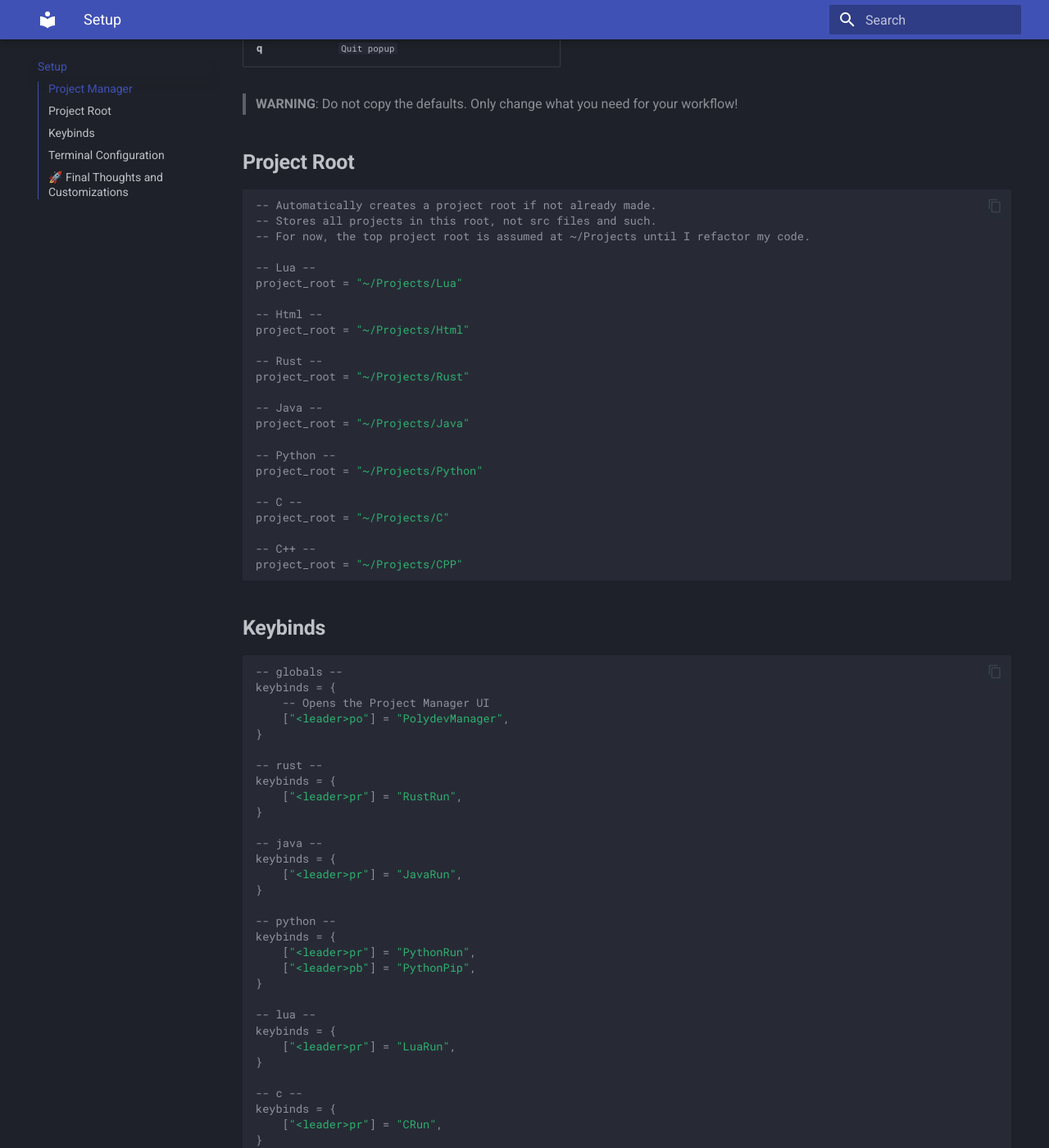
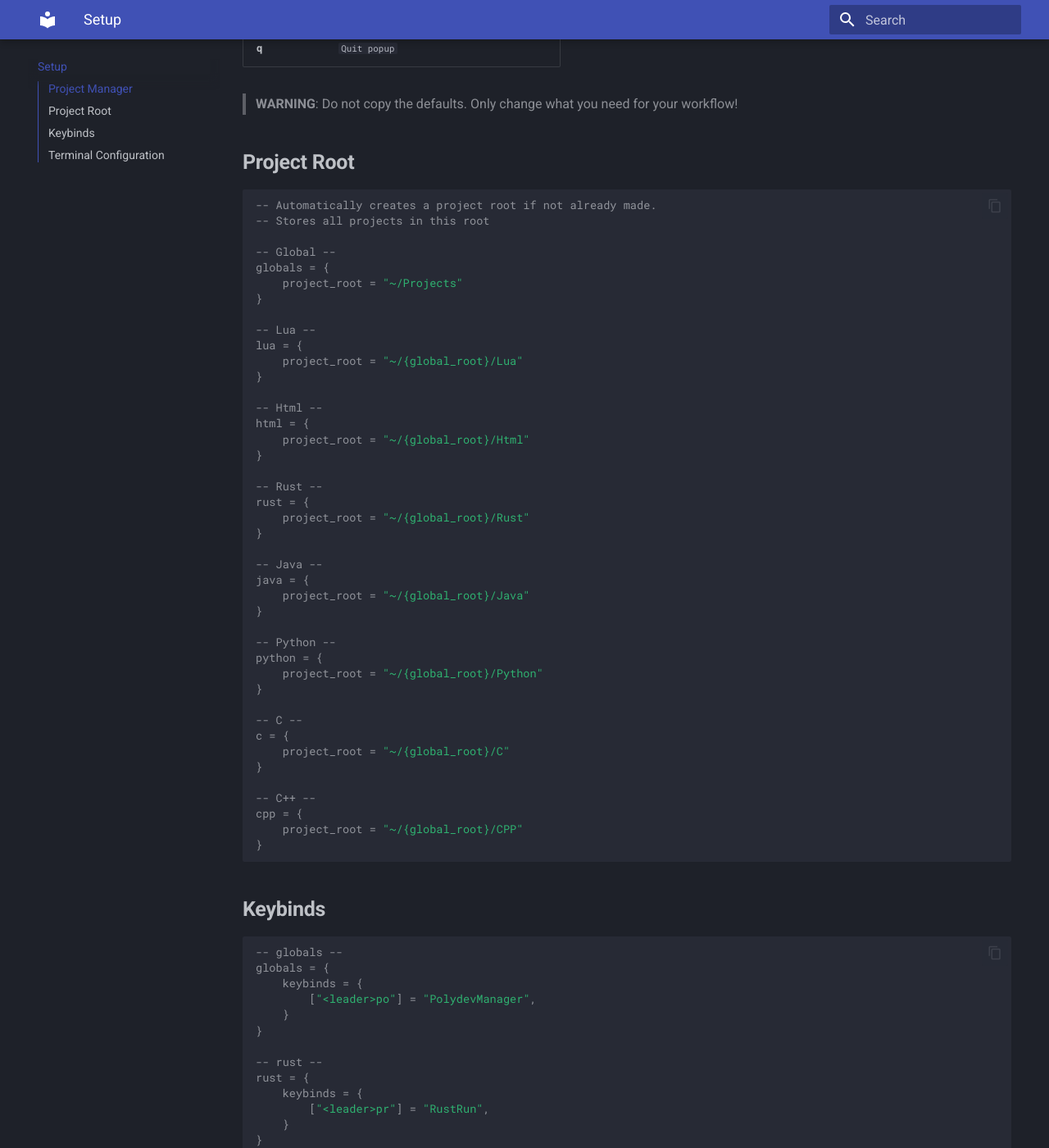
Before and after one commit to DarthMooMancer/Polydev, an MkDocs documentation site: the page built from docs/setup.md, in a window 1280 px wide and 1400 px high, scrolled down 739 px. Shown: the whole window at 82% size. Built offline with MkDocs 1.6.1 and Material for MkDocs 9.7.7, drawn with Linux system fonts in a browser that asks for light colours; some of the changed text lies outside the part shown.

Commit message:
docs: update to setup and installation
Removing redudancy in installation at the top. Changed setup to use
names for each setting for clarity for people who don't know what is
going on

````diff
--- a/docs/setup.md
+++ b/docs/setup.md
@@ -19,84 +19,109 @@
 ## **Project Root**
 ```lua
 -- Automatically creates a project root if not already made.
--- Stores all projects in this root, not src files and such.
--- For now, the top project root is assumed at ~/Projects until I refactor my code.
+-- Stores all projects in this root
+
+-- Global --
+globals = {
+    project_root = "~/Projects"
+}
 
 -- Lua --
-project_root = "~/Projects/Lua"
+lua = {
+    project_root = "~/{global_root}/Lua"
+}
 
 -- Html --
-project_root = "~/Projects/Html"
+html = {
+    project_root = "~/{global_root}/Html"
+}
 
 -- Rust --
-project_root = "~/Projects/Rust"
+rust = {
+    project_root = "~/{global_root}/Rust"
+}
 
 -- Java --
-project_root = "~/Projects/Java"
+java = {
+    project_root = "~/{global_root}/Java"
+}
 
 -- Python --
-project_root = "~/Projects/Python"
+python = {
+    project_root = "~/{global_root}/Python"
+}
 
 -- C --
-project_root = "~/Projects/C"
+c = {
+    project_root = "~/{global_root}/C"
+}
 
 -- C++ --
-project_root = "~/Projects/CPP"
+cpp = {
+    project_root = "~/{global_root}/CPP"
+}
 ```
 
 ## **Keybinds**
 
 ```lua
 -- globals --
-keybinds = {
-    -- Opens the Project Manager UI
-    ["<leader>po"] = "PolydevManager",
+globals = {
+    keybinds = {
+        ["<leader>po"] = "PolydevManager",
+    }
 }
 
 -- rust --
-keybinds = {
-    ["<leader>pr"] = "RustRun",
+rust = {
+    keybinds = {
+        ["<leader>pr"] = "RustRun",
+    }
 }
 
 -- java --
-keybinds = {
-    ["<leader>pr"] = "JavaRun",
+java = {
+    keybinds = {
+        ["<leader>pr"] = "JavaRun",
+    }
 }
 
 -- python --
-keybinds = {
-    ["<leader>pr"] = "PythonRun",
-    ["<leader>pb"] = "PythonPip",
+python = {
+    keybinds = {
+        ["<leader>pr"] = "PythonRun",
+        ["<leader>pb"] = "PythonPip",
+    }
 }
 
 -- lua --
-keybinds = {
-    ["<leader>pr"] = "LuaRun",
+lua = {
+    keybinds = {
+        ["<leader>pr"] = "LuaRun",
+    }
 }
 
 -- c --
-keybinds = {
-    ["<leader>pr"] = "CRun",
+c = {
+    keybinds = {
+        ["<leader>pr"] = "CRun",
+    }
 }
 
 -- cpp --
-keybinds = {
-    ["<leader>pr"] = "CppRun",
+cpp = {
+    keybinds = {
+        ["<leader>pr"] = "CppRun",
+    }
 }
 
 ```
 
 ## **Terminal Configuration**
 ```lua
+-- In Neovim 0.11+, numbers don't work so they will be reimplemented later
 terminal = {
     preset = "max", -- "max", "center", "right", "corner"
     border = true,
-    number = true,
-    relativenumber = true -- requires number to be true
 }
 ```
-
-## 🚀 Final Thoughts and Customizations
-This guide provided you with the basic configuration steps for setting up Polydev with your preferred package manager and customizing key aspects like project names, keybinds, and terminal settings.
-
-You can further explore other Polydev features and modify the configuration to suit your development workflow with language specific configs.
````
Also changed, not shown: docs/installation.md (+1 -3 lines).
